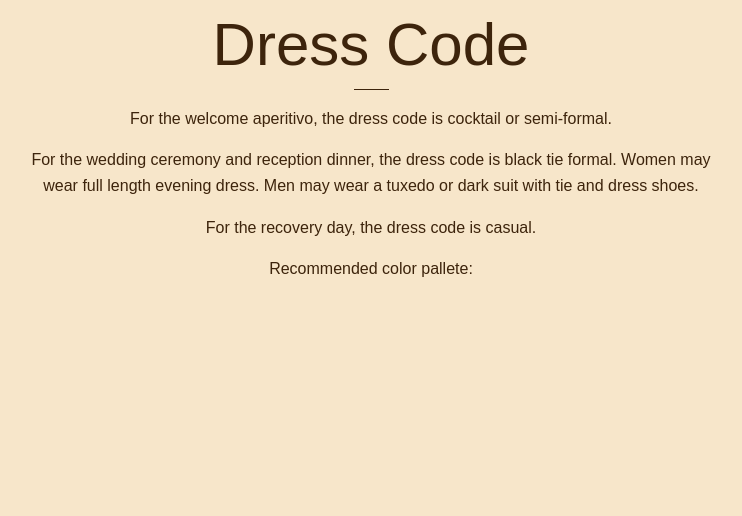
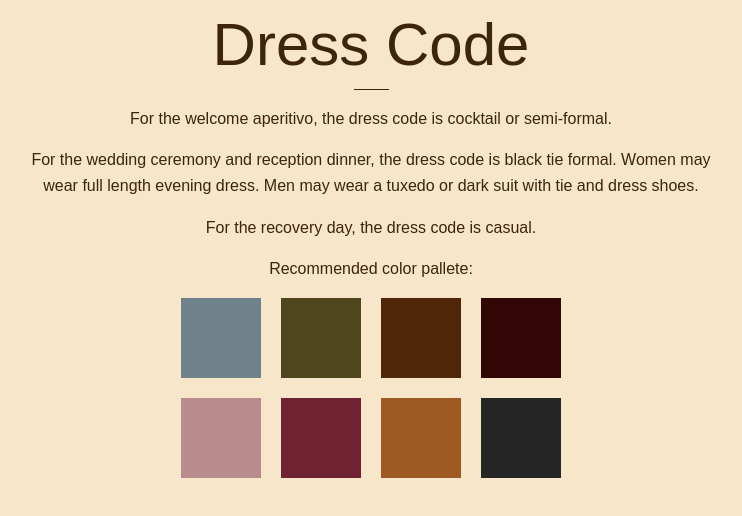
Before and after one commit to isabaez/wedding-website, a Next.js app: page /italy in a window 1280 px wide. Shown: the part 5482-5998 px from the top of the page, without its empty margins (269-1011 px from the left). Built offline with nearby package versions, Linux system fonts and the light colour scheme; a web font is replaced by a local one.

Commit message:
further edits

```diff
--- a/src/app/italy/page.js
+++ b/src/app/italy/page.js
@@ -10,6 +10,18 @@ import {
   AMENITIES_SLIDES,
 } from "@/app/italy/galleries";
 import "@styles/italy.scss";
+
+// The dress code's recommended colours, shown as swatches in two rows of four, sampled from the palette image.
+const PALETTE_COLORS = [
+  "#708289",
+  "#50461b",
+  "#4f2608",
+  "#320605",
+  "#b88c8c",
+  "#6f2332",
+  "#9d5a22",
+  "#262626",
+];
 
 // Text sits in .italy__content columns (700px wide at most); galleries and the parallax breaks go between them, as
 // direct children of .italy, so they span the screen.
@@ -138,6 +150,13 @@ export default function ItalyPage() {
           length evening dress. Men may wear a tuxedo or dark suit with tie and dress shoes.</p>
         <p>For the recovery day, the dress code is casual.</p>
         <p>Recommended color pallete:</p>
+        <ul className="italy__palette" aria-label="Recommended colors">
+          {PALETTE_COLORS.map((hex, index) => (
+            <li key={index} className="italy__swatch" style={{ backgroundColor: hex }}>
+              <span className="italy__swatch-label">{hex}</span>
+            </li>
+          ))}
+        </ul>
       </div>
 
       <ParallaxBreak
--- a/src/app/styles/italy.scss
+++ b/src/app/styles/italy.scss
@@ -137,6 +137,37 @@ body:has(.italy) {
     }
   }
 
+  // Dress code colour swatches, two rows of four: 60px squares 10px apart below 768px, 80px squares 20px apart from
+  // there. Below 330px four 60px squares don't fit beside the page padding, so they go two to a row.
+  &__palette {
+    --swatch-size: 60px;
+    display: grid;
+    grid-template-columns: repeat(2, var(--swatch-size));
+    gap: 10px;
+    justify-content: center;
+    padding: 0;
+    list-style: none;
+
+    @media screen and (min-width: 330px) {
+      grid-template-columns: repeat(4, var(--swatch-size));
+    }
+
+    @media screen and (min-width: 768px) {
+      --swatch-size: 80px;
+      gap: 20px;
+    }
+  }
+
+  &__swatch {
+    width: var(--swatch-size);
+    height: var(--swatch-size);
+  }
+
+  // The hex code, for screen readers: the swatch's colour alone isn't announced.
+  &__swatch-label {
+    @include visually-hidden;
+  }
+
   &__closing {
     @include heading-type;
     // No larger than the title on small screens.
```
